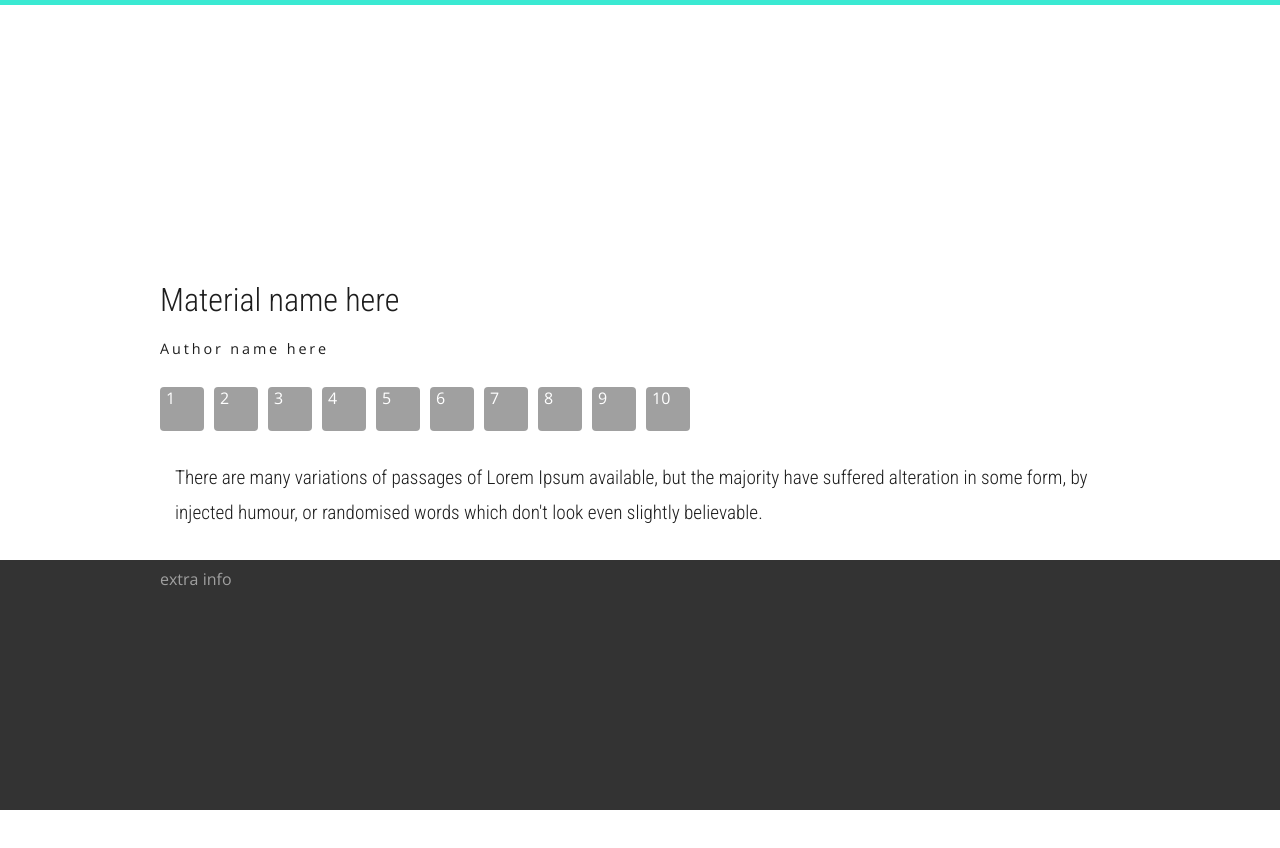
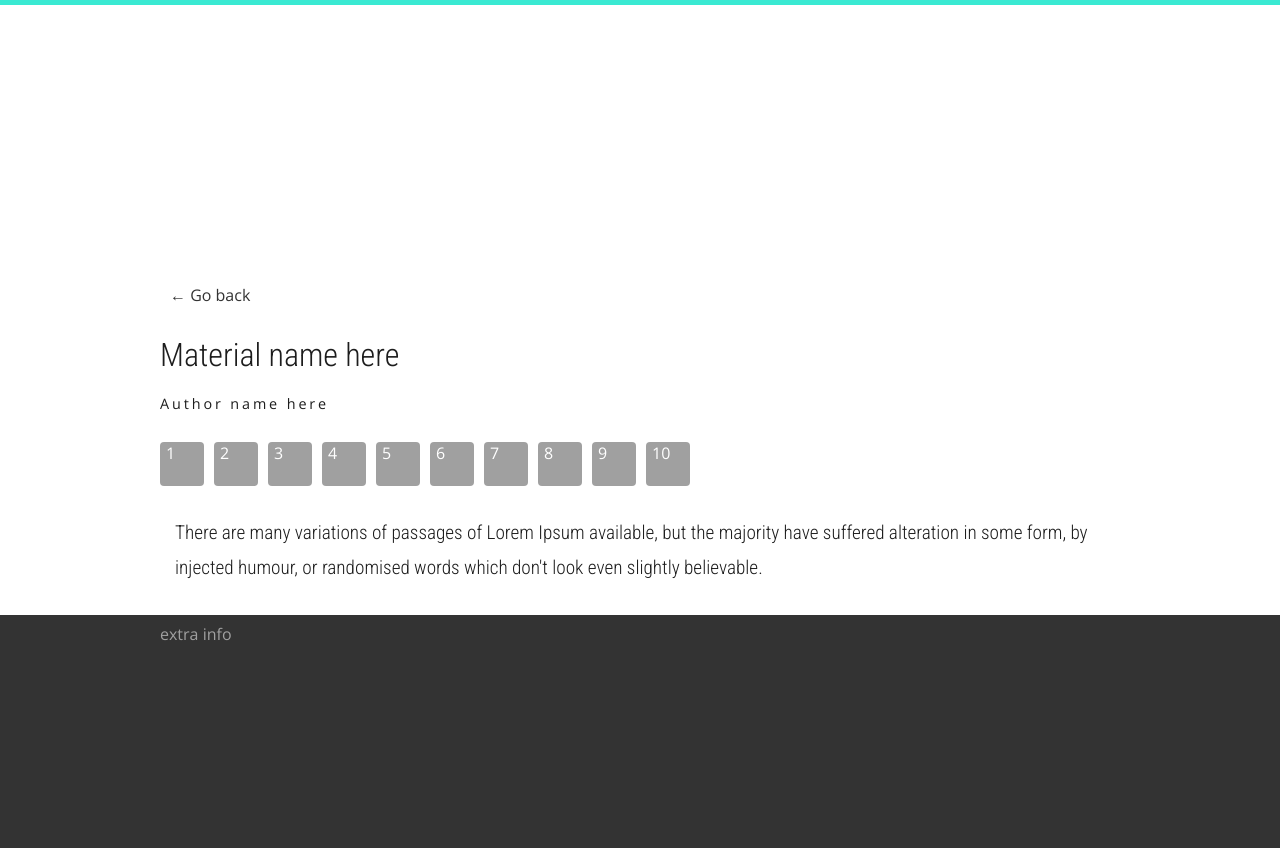
Before and after one commit to nadya-wyn/digitalreallife, a website: page src/mat.html in a window 1280 px wide. Before the commit the page ends 810 px from the top, so only its background shows below. Drawn offline with nearby package versions, Linux system fonts and the light colour scheme; files that its build step writes are made by us from their sources; files whose address does not match are found by name.

Commit message:
Added Back link to mat

```diff
--- a/src/mat.html
+++ b/src/mat.html
@@ -42,6 +42,7 @@
 	</header>
 	<main class="main">
 		<div class="container">
+			<a href="/" class="back">&larr; Go back</a>
 			<section class="onemat">
 				<h1>Material name here</h1>
 				<div class="onemat__author">Author name here</div>
--- a/src/sass/blocks/_buttons.scss
+++ b/src/sass/blocks/_buttons.scss
@@ -71,3 +71,14 @@ input:checked+.slider:before {
 .slider.round:before {
 	border-radius: 50%;
 }
+
+.back {
+	display: block;
+	width: 100%;
+	height: 40px;
+	padding: 10px;
+	margin-top: 15px;
+	text-decoration: none;
+
+	color: $color__grey;
+}
```
Also changed, not shown: dist/css/style.min.css, dist/mat.html.
